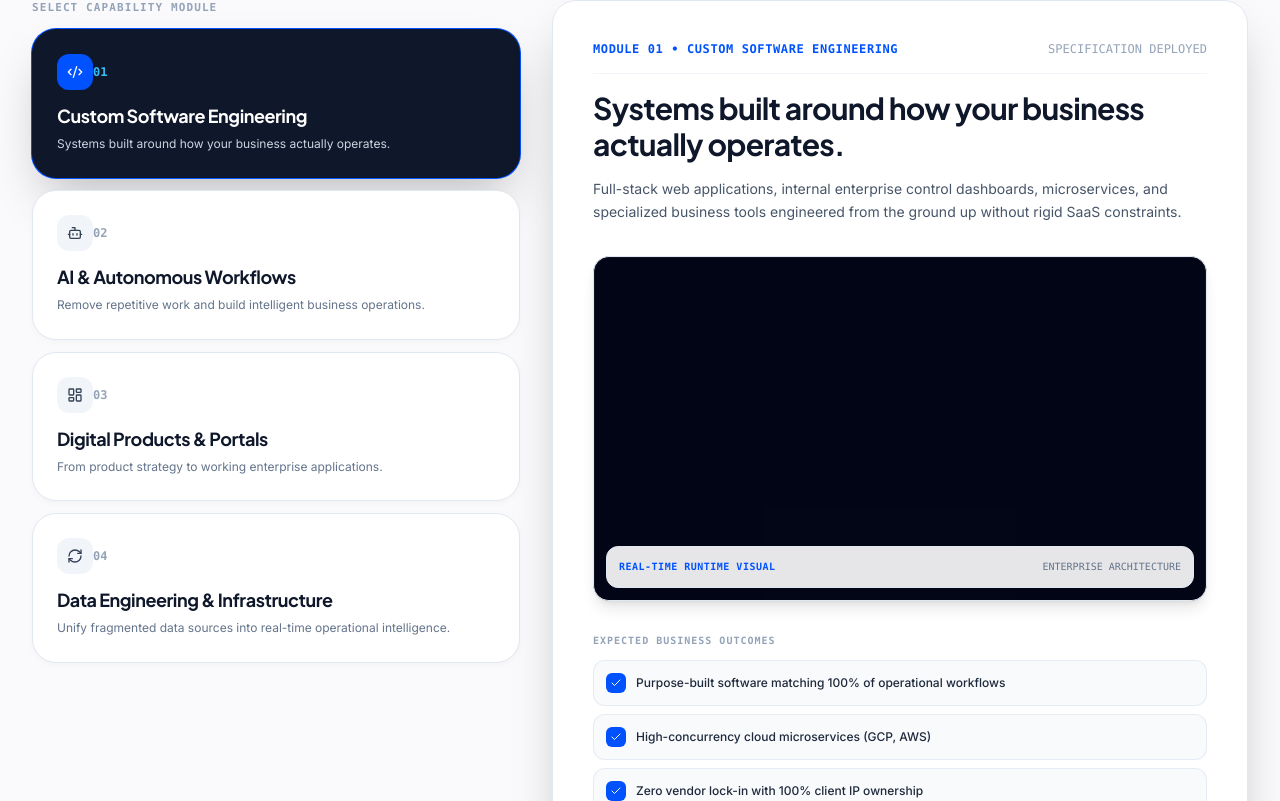
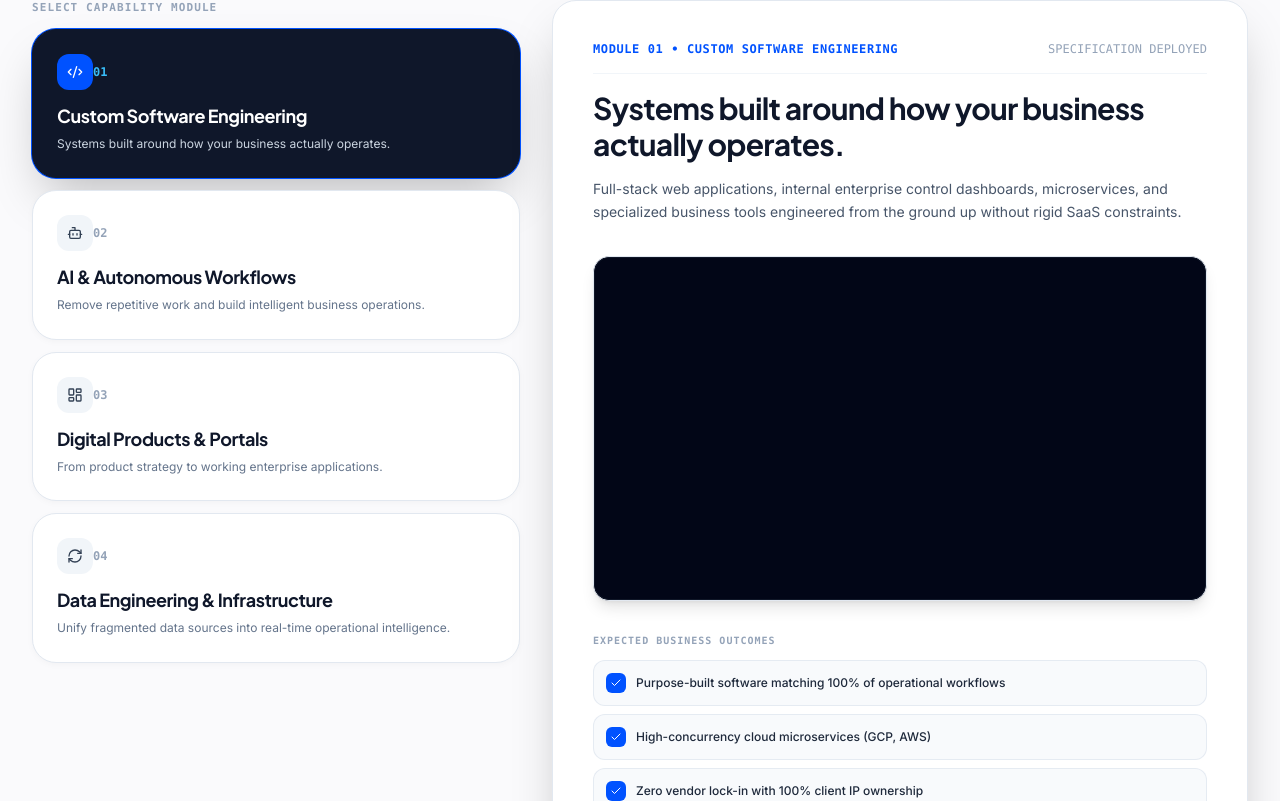
Before and after one commit to projectbuddycode-art/Retro, a Next.js app: page /solutions in a window 1280 px wide. Shown: the part 510-1311 px from the top of the page. Built offline with nearby package versions, Linux system fonts and the light colour scheme.

Commit message:
Execute strict video frame cleanup and 8.mp4 remapping verification

```diff
--- a/package.json
+++ b/package.json
@@ -4,7 +4,7 @@
   "private": true,
   "scripts": {
     "dev": "next dev",
-    "build": "node --max-old-space-size=4096 ./node_modules/next/dist/bin/next build",
+    "build": "node --max-old-space-size=3072 ./node_modules/next/dist/bin/next build",
     "start": "next start",
     "lint": "next lint"
   },
--- a/src/app/solutions/page.tsx
+++ b/src/app/solutions/page.tsx
@@ -194,13 +194,10 @@ export default function SolutionsPage() {
               <div className="relative rounded-2xl overflow-hidden shadow-lg border border-slate-200 bg-slate-950 aspect-video w-full">
                 <LazyVideo
                   src={capabilities[activeTab].video}
-                  overlayGradient={true}
-                  className="object-cover opacity-90"
+                  aspectRatio="aspect-video"
+                  objectFit="cover"
+                  className="w-full h-full"
                 />
-                <div className="absolute bottom-3 left-3 right-3 p-3 rounded-xl bg-white/90 backdrop-blur-md border border-slate-200 text-xs font-mono text-slate-800 flex items-center justify-between">
-                  <span className="font-bold text-[#0052FF] uppercase tracking-wider text-[10px]">REAL-TIME RUNTIME VISUAL</span>
-                  <span className="text-slate-500 text-[10px]">ENTERPRISE ARCHITECTURE</span>
-                </div>
               </div>
 
               {/* Expected Outcomes */}
```
